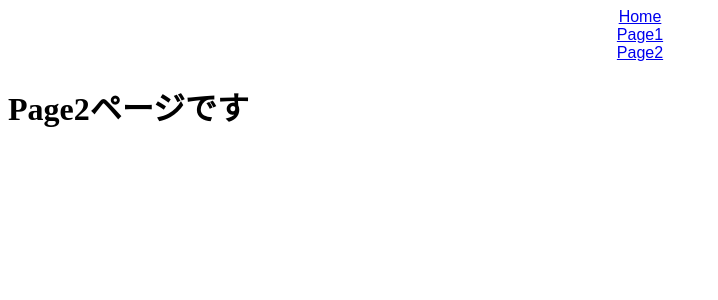
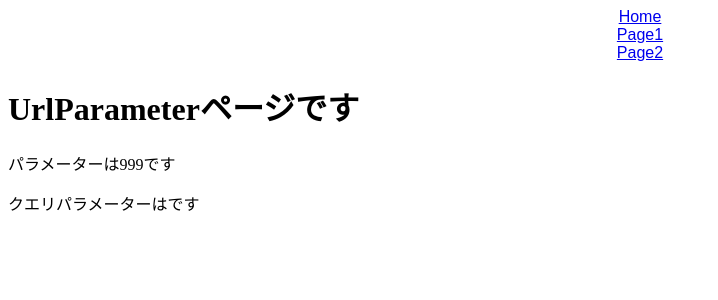
Before and after one commit to Kohei-Takano/react-route, a React (Create React App) app: page /page2/999 in a window 1280 px wide. Shown: the top 300 px of the page, without its empty margins (0-718 px from the left). Built offline with nearby package versions, Linux system fonts and the light colour scheme.

Commit message:
add router query parameter

```diff
--- a/src/Page2.jsx
+++ b/src/Page2.jsx
@@ -1,7 +1,11 @@
+import { Link } from "react-router-dom";
 export const Page2 = () => {
   return (
     <div>
       <h1>Page2ページです</h1>
+      <Link to="/page2/999">URL Parameter</Link>
+      <br />
+      <Link to="/page2/999?name=hogehoge">Query Parameter</Link>
     </div>
   );
 };
--- /dev/null
+++ b/src/UrlParameter.jsx
@@ -0,0 +1,14 @@
+import { useParams, useLocation } from "react-router-dom";
+
+export const UrlParameter = () => {
+  const { id } = useParams();
+  const { search } = useLocation();
+  const query = new URLSearchParams(search);
+  return (
+    <div>
+      <h1>UrlParameterページです</h1>
+      <p>パラメーターは{id}です</p>
+      <p>クエリパラメーターは{query.get("name")}です</p>
+    </div>
+  );
+};
--- /dev/null
+++ b/src/router/Page2Routes.jsx
@@ -0,0 +1,15 @@
+import { Page2 } from "../Page2";
+import { UrlParameter } from "../UrlParameter";
+
+export const Page2Routes = [
+  {
+    path: "/",
+    exact: true,
+    children: <Page2 />
+  },
+  {
+    path: "/:id",
+    exact: false,
+    children: <UrlParameter />
+  }
+];
--- a/src/router/Router.jsx
+++ b/src/router/Router.jsx
@@ -1,7 +1,7 @@
 import { Switch, Route } from "react-router-dom";
 import { Home } from "../Home";
-import { Page2 } from "../Page2";
 import { Page1Routes } from "./Page1Routes";
+import { Page2Routes } from "./Page2Routes";
 export const Router = () => {
   return (
     <Switch>
@@ -24,9 +24,22 @@
           </Switch>
         )}
       />
-      <Route path="/page2">
-        <Page2 />
-      </Route>
+      <Route
+        path="/page2"
+        render={({ match: { url } }) => (
+          <Switch>
+            {Page2Routes.map((route) => (
+              <Route
+                key={route.path}
+                exact={route.exact}
+                path={`${url}${route.path}`}
+              >
+                {route.children}
+              </Route>
+            ))}
+          </Switch>
+        )}
+      />
     </Switch>
   );
 };
```
